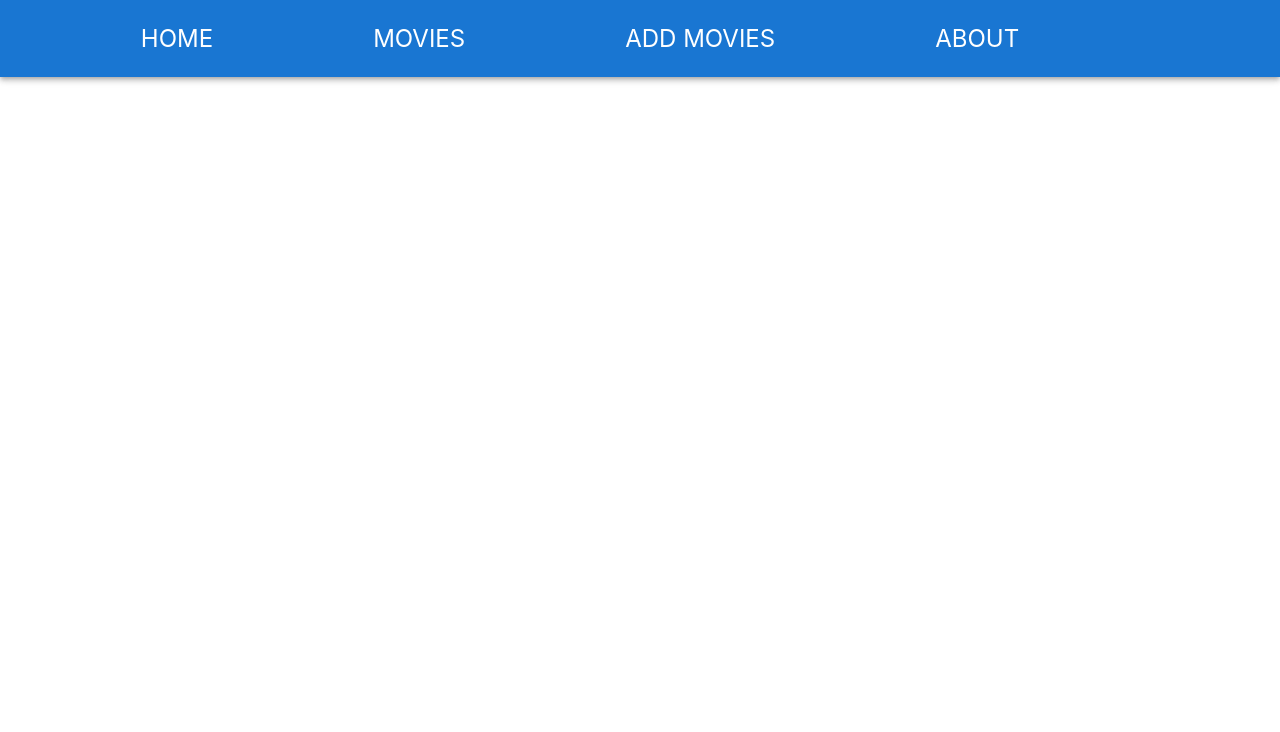
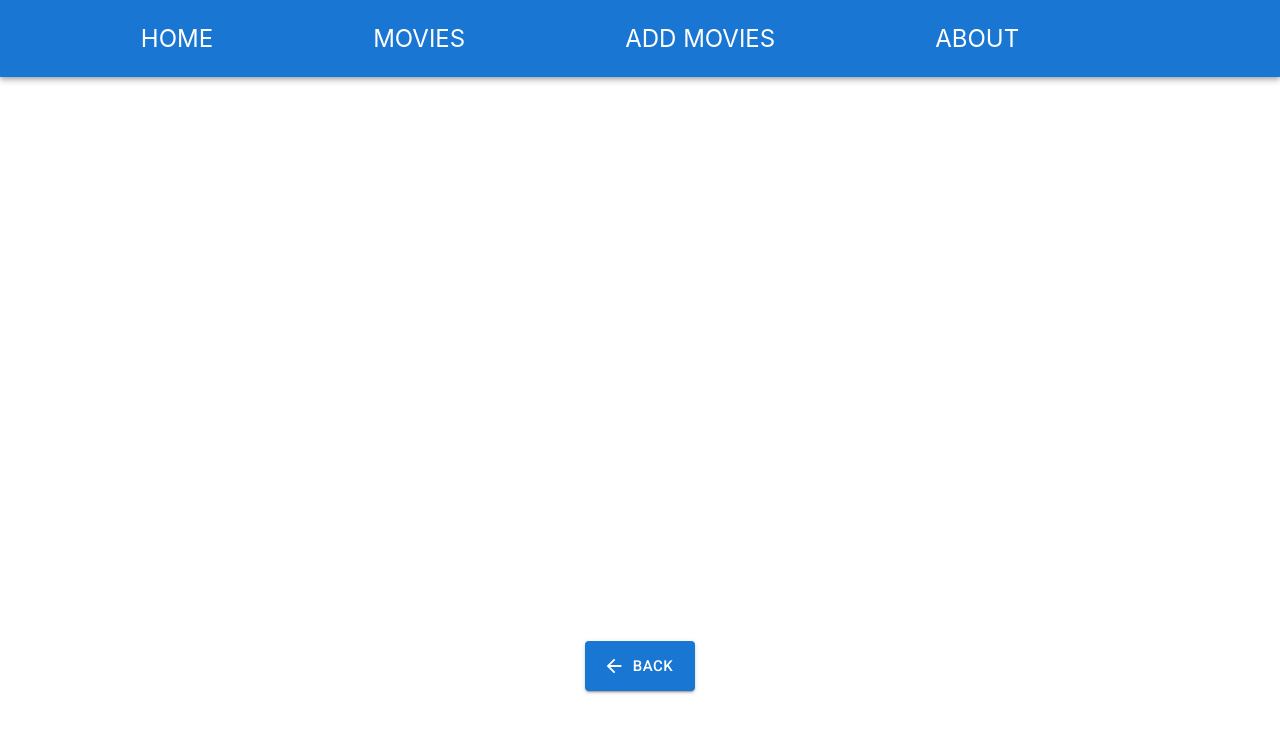
Before and after one commit to Kesavaraj80/movie-database, a React (Create React App) app: page /movies/1 in a window 1280 px wide. Shown: the top 732 px of the page. Built offline with nearby package versions, Linux system fonts and the light colour scheme; no server answers; the HTML template or start-up script is replaced by a standard one.

Commit message:
Button added

```diff
--- a/src/App.css
+++ b/src/App.css
@@ -85,3 +85,19 @@ li>a{
     display: flex;
     justify-content: center;
 }
+
+.Movie_Details_container{
+    height:auto;
+    width: 100vw;
+    display: flex;
+    flex-direction: column;
+    justify-content: center;
+}
+
+.back_button{
+    height:50px;
+    width:100vw;
+    margin-top:20px;
+    display: flex;
+    justify-content:center;
+}
--- a/src/MovieDetails.js
+++ b/src/MovieDetails.js
@@ -1,21 +1,24 @@
 import React from "react";
-import { useParams } from "react-router-dom";
-import {useState, useEffect} from "react";
+import { useParams, useHistory } from "react-router-dom";
+import { useState, useEffect } from "react";
+import Button from '@mui/material/Button';
 import './App.css';
+import ArrowBackIcon from '@mui/icons-material/ArrowBack';
 
 export function MovieDetails() {
+  const history = useHistory();
   const { id } = useParams();
   const [movie, setMovie] = useState({});
 
-  const getMovie =() => {
-    fetch("https://6173de34110a740017223187.mockapi.io/movies/"+id)
+  const getMovie = () => {
+    fetch("https://6173de34110a740017223187.mockapi.io/movies/" + id)
       .then(data => data.json())
       .then(mve => setMovie(mve));
   };
   useEffect(getMovie);
   console.log(movie);
   return (
-    <div>
+    <div className="Movie_Details_container">
       <iframe
         width="100%"
         height="544"
@@ -25,6 +28,11 @@ export function MovieDetails() {
         allow="accelerometer; autoplay; clipboard-write; encrypted-media; gyroscope; picture-in-picture"
         allowfullscreen>
       </iframe>
+      <div className="back_button">
+        <Button variant="contained" size="large"  startIcon={<ArrowBackIcon/>}onClick={() => {
+          history.push("/movies");
+        }}>Back</Button>
+      </div>
     </div>
   );
 
```
